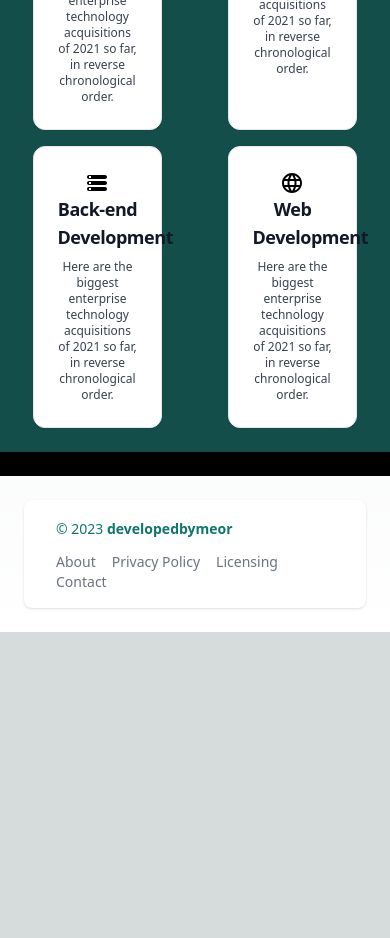
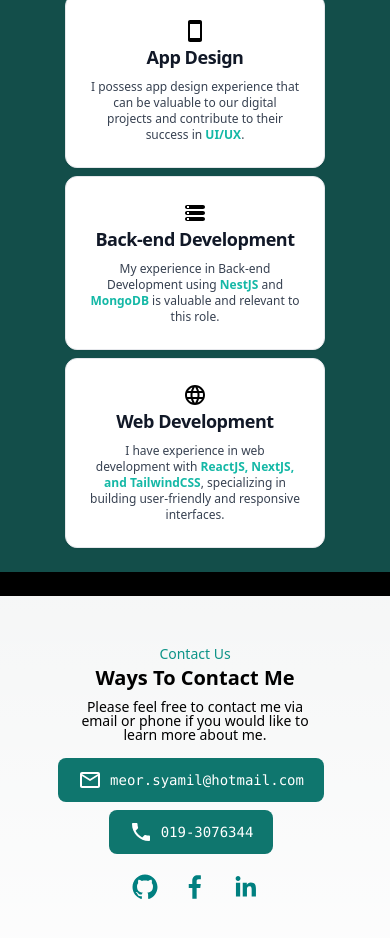
Before and after one commit to w30r/meor-next-portfolio, a Next.js app: page / in a window 390 px wide. Shown: the part 1040-1978 px from the top of the page. Before the commit the page ends 1672 px from the top, so only its background shows below. Built offline with nearby package versions, Linux system fonts and the light colour scheme.

Commit message:
alot of changes lmao

```diff
--- /dev/null
+++ b/src/pages/components/ContactMe.js
@@ -0,0 +1,63 @@
+import React from "react";
+import EmailOutlinedIcon from "@mui/icons-material/EmailOutlined";
+import GitHubIcon from "@mui/icons-material/GitHub";
+import LinkedInIcon from "@mui/icons-material/LinkedIn";
+import LocalPhoneIcon from "@mui/icons-material/LocalPhone";
+import { SocialIcon } from "react-social-icons";
+
+function ContactMe() {
+  function handleLIClick() {
+    window.location.href = "https://www.linkedin.com/in/meor-syamil-59935a153/";
+  }
+  return (
+    <div className="mt-12 mb-24">
+      <div>
+        <h1 className="text-center font-normal text-sm text-teal-600">
+          Contact Us
+        </h1>
+        <h1 className="text-center font-semibold text-xl">
+          Ways To Contact Me
+        </h1>
+        <h1 className="text-center leading-none w-2/3 mt-2 mx-auto px-4 text-sm">
+          Please feel free to contact me via email or phone if you would like to
+          learn more about me.
+        </h1>
+      </div>
+      <div className="mt-4 flex flex-wrap place-content-center">
+        <button
+          type="button"
+          className="text-white bg-teal-700 hover:bg-teal-600/90 focus:ring-4 focus:outline-none focus:ring-teal-600/50 font-mono rounded-lg text-sm px-5 py-2.5 text-center inline-flex items-center dark:focus:ring-teal-600/55 mr-2 mb-2"
+        >
+          <EmailOutlinedIcon />
+          <span className="ml-2">meor.syamil@hotmail.com</span>
+        </button>
+        <button
+          type="button"
+          className="text-white bg-teal-700 hover:bg-teal-600/90 focus:ring-4 focus:outline-none focus:ring-teal-600/50 font-mono rounded-lg text-sm px-5 py-2.5 text-center inline-flex items-center dark:focus:ring-teal-600/55 mr-2 mb-2"
+        >
+          <LocalPhoneIcon />
+          <span className="ml-2">019-3076344</span>
+        </button>
+      </div>
+      <div className="flex justify-center">
+        <SocialIcon
+          url="https://github.com/w30r"
+          bgColor="transparent"
+          fgColor="teal"
+        />
+        <SocialIcon
+          url="https://www.facebook.com/meor.syamil/"
+          bgColor="transparent"
+          fgColor="teal"
+        />
+        <SocialIcon
+          url="https://www.linkedin.com/in/meor-syamil-59935a153/"
+          bgColor="transparent"
+          fgColor="teal"
+        />
+      </div>
+    </div>
+  );
+}
+
+export default ContactMe;
--- /dev/null
+++ b/src/pages/components/Footer.js
@@ -0,0 +1,21 @@
+import React from "react";
+
+function Footer() {
+  return (
+    <footer className=" bg-white rounded-lg shadow m-6 dark:bg-black">
+      <div className="w-full mx-auto max-w-screen-xl p-4 flex items-center justify-center md:flex md:items-center md:justify-end">
+        <span className="text-sm text-teal-700 sm:text-center dark:text-teal-700">
+          © 2023{" "}
+          <a
+            href="https://google.com/"
+            className="hover:underline font-semibold"
+          >
+            developedbymeor
+          </a>
+        </span>
+      </div>
+    </footer>
+  );
+}
+
+export default Footer;
--- a/src/pages/components/Skills.js
+++ b/src/pages/components/Skills.js
@@ -6,55 +6,58 @@ import LanguageOutlinedIcon from "@mui/icons-material/LanguageOutlined";
 
 function Skills() {
   return (
-    <div className="bg-teal-900 w-screen m-6 py-4">
+    <div id="skillset" className="bg-teal-900 w-screen m-6 py-4">
       <h1 className="mt-4 mb-6 text-xl font-semibold leading-none tracking-tight text-gray-900 md:text-5xl lg:text-4xl dark:text-white">
         Skillset
       </h1>
-      <div className="font-semibold text-xs grid grid-cols-2">
+      <div className="font-semibold text-xs md:grid md:grid-cols-2">
         <a
-          href="#"
-          className=" w-2/3 mx-auto  block shadow-sm max-w-sm p-6 m-2 bg-white border border-gray-200 rounded-xl hover:bg-gray-100 dark:bg-black dark:border-gray-700 dark:hover:bg-gray-700"
+          href="#skillset"
+          className=" w-2/3 mx-auto block shadow-sm max-w-sm p-6 m-2 bg-white border border-gray-200 rounded-xl hover:bg-gray-100 dark:bg-black dark:border-gray-700 dark:hover:bg-gray-700"
         >
           <GitHubIcon />
           <h5 className="mb-2 text-lg font-bold tracking-tight text-gray-900 dark:text-white">
             Git-Version Control
           </h5>
           <p className="font-normal text-gray-700 dark:text-gray-400">
-            Here are the biggest enterprise technology acquisitions of 2021 so
-            far, in reverse chronological order.
+            I have experience using Git for version control in collaborative
+            projects, allowing for easy tracking and management of code changes.
           </p>
         </a>
 
         <a
-          href="#"
-          className="w-2/3 mx-auto  block shadow-sm max-w-sm p-6 m-2 bg-white border border-gray-200 rounded-xl hover:bg-gray-100 dark:bg-black dark:border-gray-700 dark:hover:bg-gray-700"
+          href="#skillset"
+          className="w-2/3 mx-auto block shadow-sm max-w-sm p-6 m-2 bg-white border border-gray-200 rounded-xl hover:bg-gray-100 dark:bg-black dark:border-gray-700 dark:hover:bg-gray-700"
         >
           <SmartphoneIcon />
           <h5 className="mb-2 text-lg font-bold tracking-tight text-gray-900 dark:text-white">
             App Design
           </h5>
           <p className="font-normal text-gray-700 dark:text-gray-400">
-            Here are the biggest enterprise technology acquisitions of 2021 so
-            far, in reverse chronological order.
+            I possess app design experience that can be valuable to our digital
+            projects and contribute to their success in{" "}
+            <span className="text-teal-500 font-semibold">UI/UX</span>.
           </p>
         </a>
 
         <a
-          href="#"
-          className="w-2/3 mx-auto  block shadow-sm max-w-sm p-6 m-2 bg-white border border-gray-200 rounded-xl hover:bg-gray-100 dark:bg-black dark:border-gray-700 dark:hover:bg-gray-700"
+          href="#skillset"
+          className="w-2/3 mx-auto block shadow-sm max-w-sm p-6 m-2 bg-white border border-gray-200 rounded-xl hover:bg-gray-100 dark:bg-black dark:border-gray-700 dark:hover:bg-gray-700"
         >
           <StorageRoundedIcon />
           <h5 className="mb-2 text-lg font-bold tracking-tight text-gray-900 dark:text-white">
             Back-end Development
           </h5>
           <p className="font-normal text-gray-700 dark:text-gray-400">
-            Here are the biggest enterprise technology acquisitions of 2021 so
-            far, in reverse chronological order.
+            My experience in Back-end Development using{" "}
+            <span className="text-teal-500 font-semibold">NestJS</span> and{" "}
+            <span className="text-teal-500 font-semibold">MongoDB</span> is
+            valuable and relevant to this role.
           </p>
         </a>
 
         <a
-          href="#"
+          href="google.com"
           className="w-2/3 mx-auto  block shadow-sm max-w-sm p-6 m-2 bg-white border border-gray-200 rounded-xl hover:bg-gray-100 dark:bg-black dark:border-gray-700 dark:hover:bg-gray-700"
         >
           <LanguageOutlinedIcon />
@@ -62,8 +65,11 @@ function Skills() {
             Web Development
           </h5>
           <p className="font-normal text-gray-700 dark:text-gray-400">
-            Here are the biggest enterprise technology acquisitions of 2021 so
-            far, in reverse chronological order.
+            I have experience in web development with{" "}
+            <span className="text-teal-500 font-semibold">
+              ReactJS, NextJS, and TailwindCSS
+            </span>
+            , specializing in building user-friendly and responsive interfaces.
           </p>
         </a>
       </div>
--- a/src/pages/components/awardcard.js
+++ /dev/null
@@ -1,21 +0,0 @@
-import React from "react";
-import { SocialIcon } from "react-social-icons";
-
-const AwardCard = () => (
-  <div className="grid grid-cols-2 justify-items-center">
-    <div className="lg:w-2/3 col-span-2 outline outline-offset-1 outline-teal-400/30 rounded-2xl p-6 mb-6 hover:translate-x-1 transition-all hover:outline-blue-400 duration-400">
-      <div>
-        <h3 className="text-xl text-white font-medium">
-          UTP DSC Hackaton 2021
-        </h3>
-        {/* <p className="text-gray-200 my-2 leading-none">
-          By introducing the notion of an all-in-one application for students,
-          We was able to participate in and win 2nd Runner Up in the first ever
-          hackathon competition hosted by UTP's Developer Student Club
-        </p> */}
-      </div>
-    </div>
-  </div>
-);
-
-export default AwardCard;
--- a/src/pages/index.js
+++ b/src/pages/index.js
@@ -5,6 +5,8 @@ import TopBar from "./components/TopBar";
 import ProfilePic from "./components/ProfilePic";
 import Intro from "./components/Intro";
 import Skills from "./components/Skills";
+import ContactMe from "./components/ContactMe";
+import Footer from "./components/Footer";
 
 export default function Home() {
   return (
@@ -27,12 +29,12 @@ export default function Home() {
             <div className="text-center flex items-center flex-col mt-6">
               <h1 className="text-xs md:text-lg">My name is</h1>
               <motion.h1
+                className="text-teal-500 md:text-6xl text-4xl"
                 initial={{ opacity: 0, y: -10 }}
                 whileInView={{ opacity: 1, y: 0 }}
                 transition={{ duration: 0.5 }}
                 viewport={{ once: false }}
               >
-                <motion.h1 className="text-teal-500 md:text-6xl text-4xl">
                 <TypeAnimation
                   sequence={[
                     "Meor :)", // Types 'One'
@@ -45,7 +47,6 @@ export default function Home() {
                   repeat={Infinity}
                 />
               </motion.h1>
-              </motion.h1>
               <h3 className="md:text-lg text-sm font-medium py-4 leading-none md:leading-none">
                 Computer Engineer Graduate <p>Future Developer/Designer</p>
               </h3>
@@ -56,41 +57,8 @@ export default function Home() {
         </main>
       </html>
 
-      <footer className=" px-4 bg-white rounded-lg shadow m-6 dark:bg-black">
-        <div className="w-full mx-auto max-w-screen-xl p-4 md:flex md:items-center md:justify-between">
-          <span className="text-sm text-teal-700 sm:text-center dark:text-teal-700">
-            © 2023{" "}
-            <a
-              href="https://google.com/"
-              className="hover:underline font-semibold"
-            >
-              developedbymeor
-            </a>
-          </span>
-          <ul className="flex flex-wrap items-center mt-3 text-sm font-medium text-gray-500 dark:text-white sm:mt-0">
-            <li>
-              <a href="#" className="mr-4 hover:underline md:mr-6 ">
-                About
-              </a>
-            </li>
-            <li>
-              <a href="#" className="mr-4 hover:underline md:mr-6">
-                Privacy Policy
-              </a>
-            </li>
-            <li>
-              <a href="#" className="mr-4 hover:underline md:mr-6">
-                Licensing
-              </a>
-            </li>
-            <li>
-              <a href="#" className="hover:underline">
-                Contact
-              </a>
-            </li>
-          </ul>
-        </div>
-      </footer>
+      <ContactMe />
+      <Footer />
     </motion.div>
   );
 }
--- a/src/pages/kereta.js
+++ b/src/pages/kereta.js
@@ -54,7 +54,7 @@ export default function Kereta() {
         <div>
           <table className="table-auto bg-black outline-dashed outline-2 outline-offset-2 rounded-3xl">
             <thead>
-              <tr class="text-teal-400">
+              <tr className="text-teal-400">
                 <th className="p-4">#</th>
                 <th className="p-4">Name</th>
                 <th className="p-4">Phone Number</th>
```
Also changed, not shown: src/pages/components/Intro.js (+12 -2 lines), src/pages/components/card.js (deleted, +0 -82 lines), src/pages/nice.js (+4 -4 lines). Lines whose indentation alone changed are shown as unchanged.
